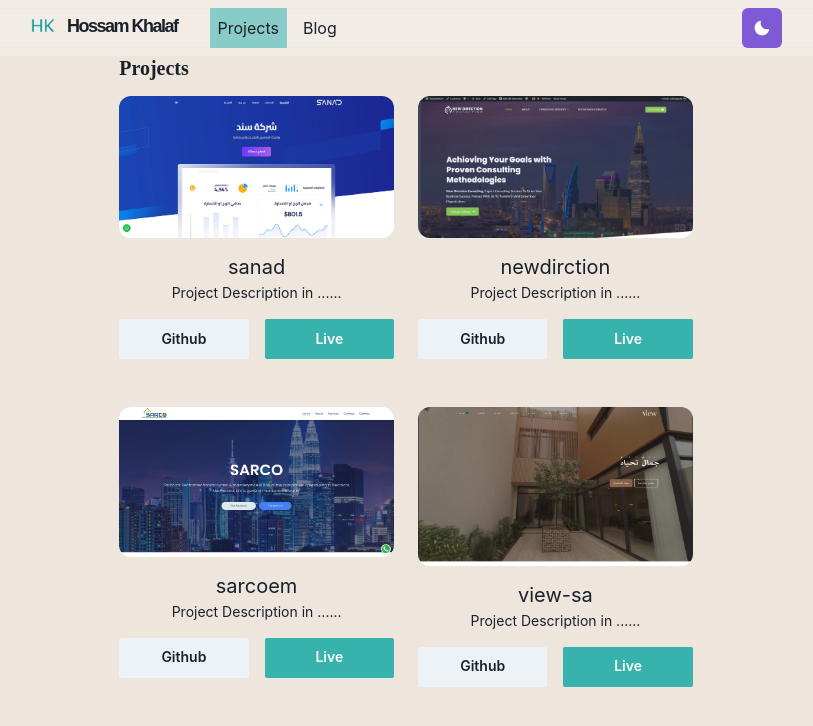
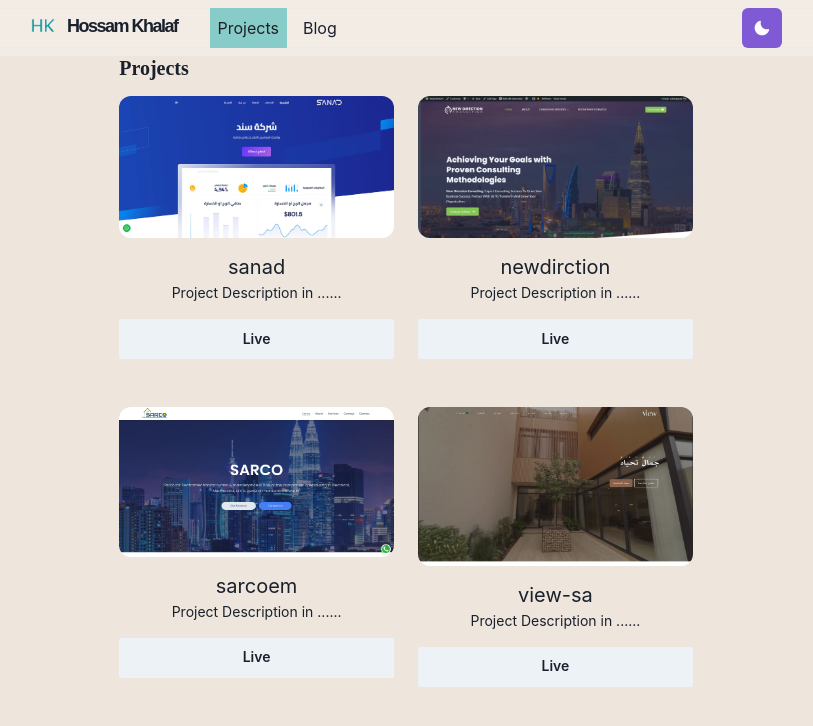
Before and after one commit to hossam-khalaf/portfolio, a Next.js app: page /projects in a window 1280 px wide. Shown: the top 726 px of the page, without its empty margins (234-1047 px from the left). Built offline with nearby package versions, Linux system fonts and the light colour scheme.

Commit message:
Update GridItem.js

```diff
--- a/components/GridItem.js
+++ b/components/GridItem.js
@@ -63,24 +63,10 @@ export const ProjectGridItem = ({
 					_focus={{
 						bg: 'teal.500',
 					}}>
-					Github
+					Live
 				</Button>
 			</NextLink>
 
-			<Button
-				flex={1}
-				fontSize={'sm'}
-				rounded={'sm'}
-				bg={'teal.400'}
-				color={'white'}
-				_hover={{
-					bg: 'blue.500',
-				}}
-				_focus={{
-					bg: 'blue.500',
-				}}>
-				Live
-			</Button>
 		</Stack>
 	</Box>
 )
```
